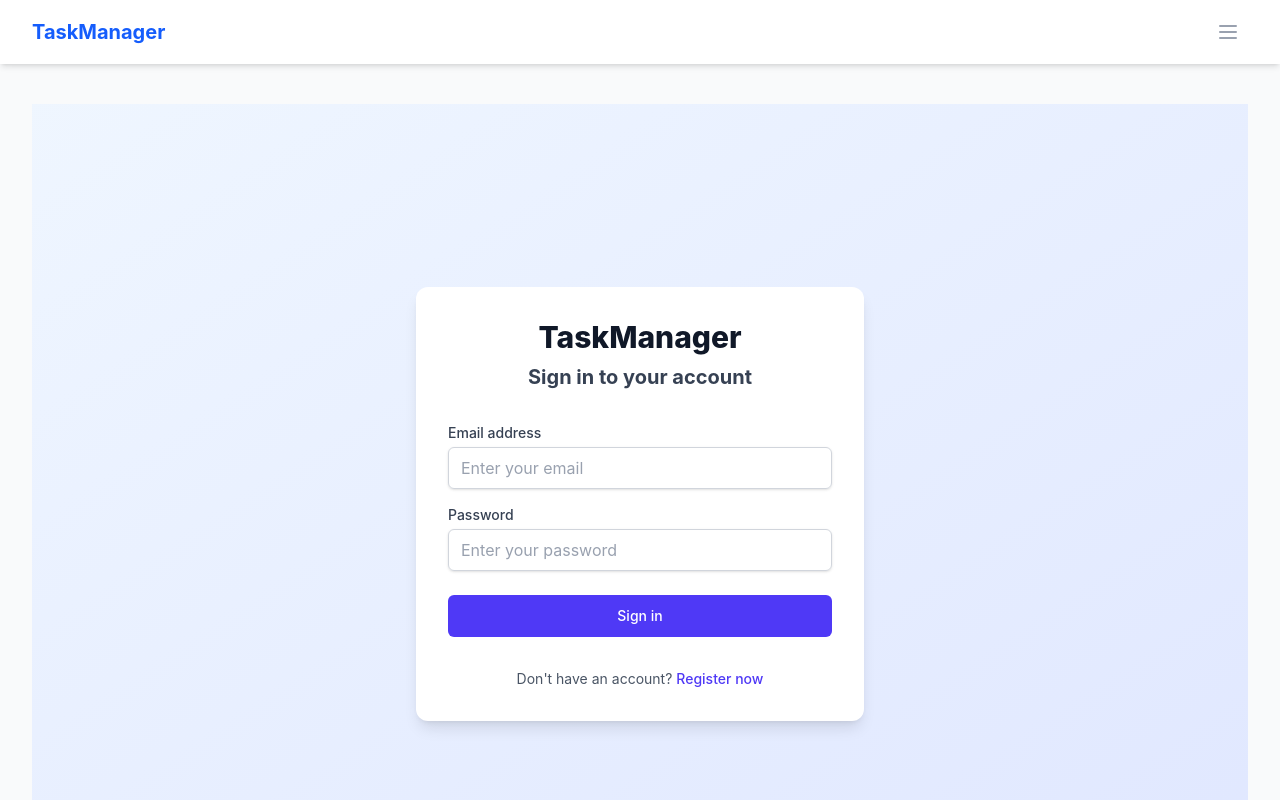
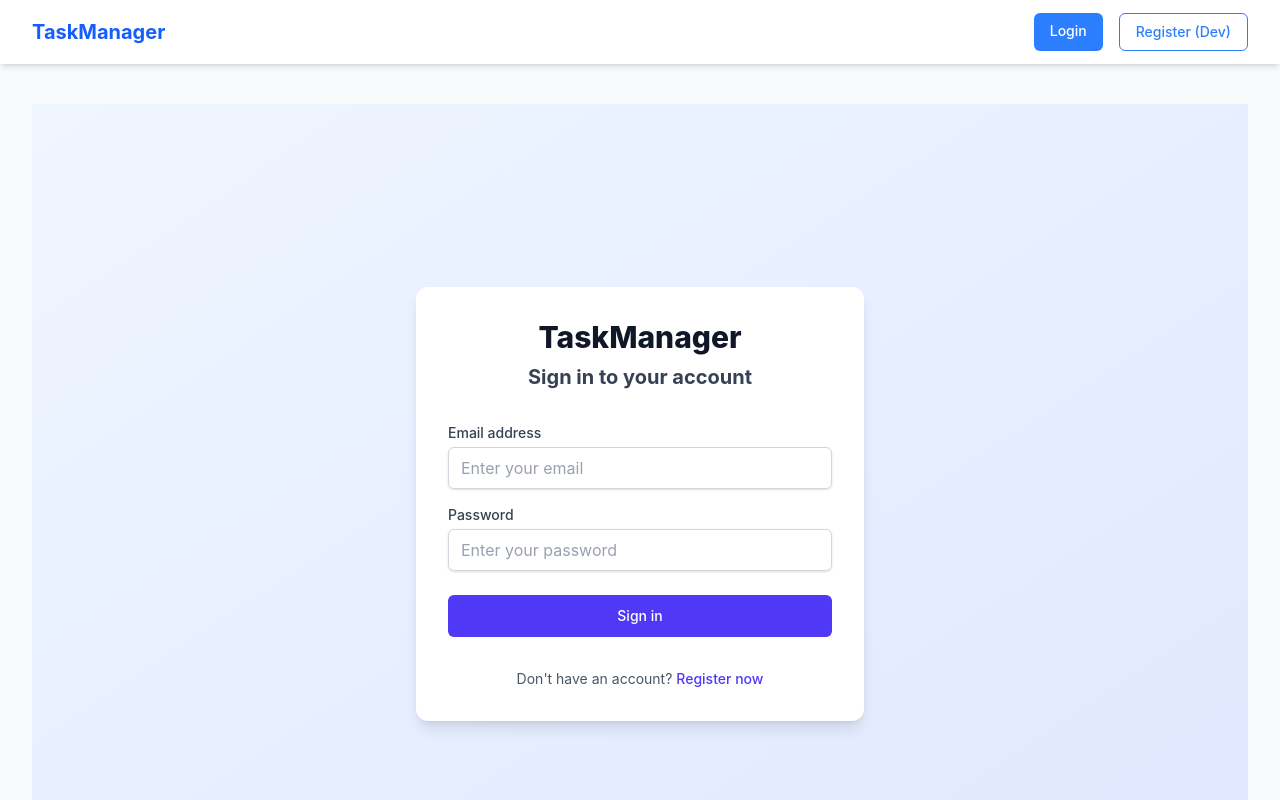
Before and after one commit to Mohityadav-code/troology_task_manager, a React (Vite) app in the folder frontend/: page /login in a window 1280 px wide. Shown: the top 800 px of the page. Built offline with nearby package versions, Linux system fonts and the light colour scheme; no server answers.

Commit message:
responsiveness issue fixed

```diff
--- a/frontend/src/components/Navbar.jsx
+++ b/frontend/src/components/Navbar.jsx
@@ -1,4 +1,4 @@
-import { useState } from 'react';
+import { useState, useEffect } from 'react';
 import { Link, useNavigate, useLocation } from 'react-router-dom';
 import { useDispatch, useSelector } from 'react-redux';
 import { logout, selectUser, selectIsAuthenticated, selectIsAdmin, selectIsManager } from '../redux/slices/authSlice';
@@ -12,6 +12,26 @@ const Navbar = () => {
   const navigate = useNavigate();
   const location = useLocation();
   const [isMenuOpen, setIsMenuOpen] = useState(false);
+  const [windowWidth, setWindowWidth] = useState(window.innerWidth);
+
+  // Function to check if current screen is mobile
+  const isMobile = () => {
+    return windowWidth < 768; // 768px is the md breakpoint in Tailwind
+  };
+
+  // Handle window resize
+  useEffect(() => {
+    const handleResize = () => {
+      setWindowWidth(window.innerWidth);
+      // Close mobile menu when switching to desktop
+      if (window.innerWidth >= 768) {
+        setIsMenuOpen(false);
+      }
+    };
+
+    window.addEventListener('resize', handleResize);
+    return () => window.removeEventListener('resize', handleResize);
+  }, []);
 
   const handleLogout = async () => {
     await dispatch(logout());
@@ -23,7 +43,8 @@ const Navbar = () => {
     return location.pathname === path ? 'border-blue-500 text-blue-500' : 'border-transparent text-gray-500';
   };
 
-  return (
+  // Desktop Navigation Component
+  const DesktopNavigation = () => (
     <nav className="bg-white shadow-md fixed w-full z-50">
       <div className="max-w-7xl w-full mx-auto px-4 sm:px-6 lg:px-8">
         <div className="flex justify-between h-16">
@@ -32,7 +53,7 @@ const Navbar = () => {
               <Link to="/" className="text-xl font-bold text-blue-600">TaskManager</Link>
             </div>
             {isAuthenticated && (
-              <div className="hidden md:block lg:block md:flex md:ml-6 md:space-x-8">
+              <div className="flex ml-6 space-x-8">
                 <Link to="/dashboard" className={`${isActive('/dashboard')} hover:border-blue-500 hover:text-blue-500 inline-flex items-center px-1 pt-1 border-b-2 text-sm font-medium`}>
                   Dashboard
                 </Link>
@@ -52,7 +73,7 @@ const Navbar = () => {
               </div>
             )}
           </div>
-          <div className="hidden md:flex md:ml-6 md:items-center">
+          <div className="flex ml-6 items-center">
             {isAuthenticated ? (
               <div className="ml-3 relative flex items-center">
                 <Link to="/profile" className="text-sm font-medium text-gray-700 mr-4 hover:text-blue-500">
@@ -70,7 +91,6 @@ const Navbar = () => {
                 <Link to="/login" className="bg-blue-500 hover:bg-blue-600 text-white px-4 py-2 rounded-md text-sm font-medium">
                   Login
                 </Link>
-                {/* Only show register for development or if specifically allowed */}
                 {process.env.NODE_ENV === 'development' && (
                   <Link to="/register" className="bg-white text-blue-500 border border-blue-500 px-4 py-2 rounded-md text-sm font-medium">
                     Register (Dev)
@@ -79,8 +99,20 @@ const Navbar = () => {
               </div>
             )}
           </div>
-          {/* Mobile menu button - Only show on small screens */}
-          <div className="md:hidden lg:hidden sm:block flex items-center">
+        </div>
+      </div>
+    </nav>
+  );
+
+  // Mobile Navigation Component
+  const MobileNavigation = () => (
+    <nav className="bg-white shadow-md fixed w-full z-50">
+      <div className="max-w-7xl w-full mx-auto px-4 sm:px-6 lg:px-8">
+        <div className="flex justify-between h-16">
+          <div className="flex items-center">
+            <Link to="/" className="text-xl font-bold text-blue-600">TaskManager</Link>
+          </div>
+          <div className="flex items-center">
             <button
               onClick={() => setIsMenuOpen(!isMenuOpen)}
               className="inline-flex items-center justify-center p-2 rounded-md text-gray-400 hover:text-gray-500 hover:bg-gray-100 focus:outline-none focus:ring-2 focus:ring-inset focus:ring-blue-500"
@@ -100,9 +132,9 @@ const Navbar = () => {
         </div>
       </div>
 
-      {/* Mobile menu - Only show when menu is open */}
+      {/* Mobile menu dropdown */}
       {isMenuOpen && (
-        <div className="md:hidden bg-white shadow-lg border-t border-gray-200">
+        <div className="bg-white shadow-lg border-t border-gray-200">
           <div className="pt-2 pb-3 space-y-1">
             {isAuthenticated && (
               <>
@@ -197,6 +229,9 @@ const Navbar = () => {
       )}
     </nav>
   );
+
+  // Render based on screen size
+  return isMobile() ? <MobileNavigation /> : <DesktopNavigation />;
 };
 
 export default Navbar;
```
